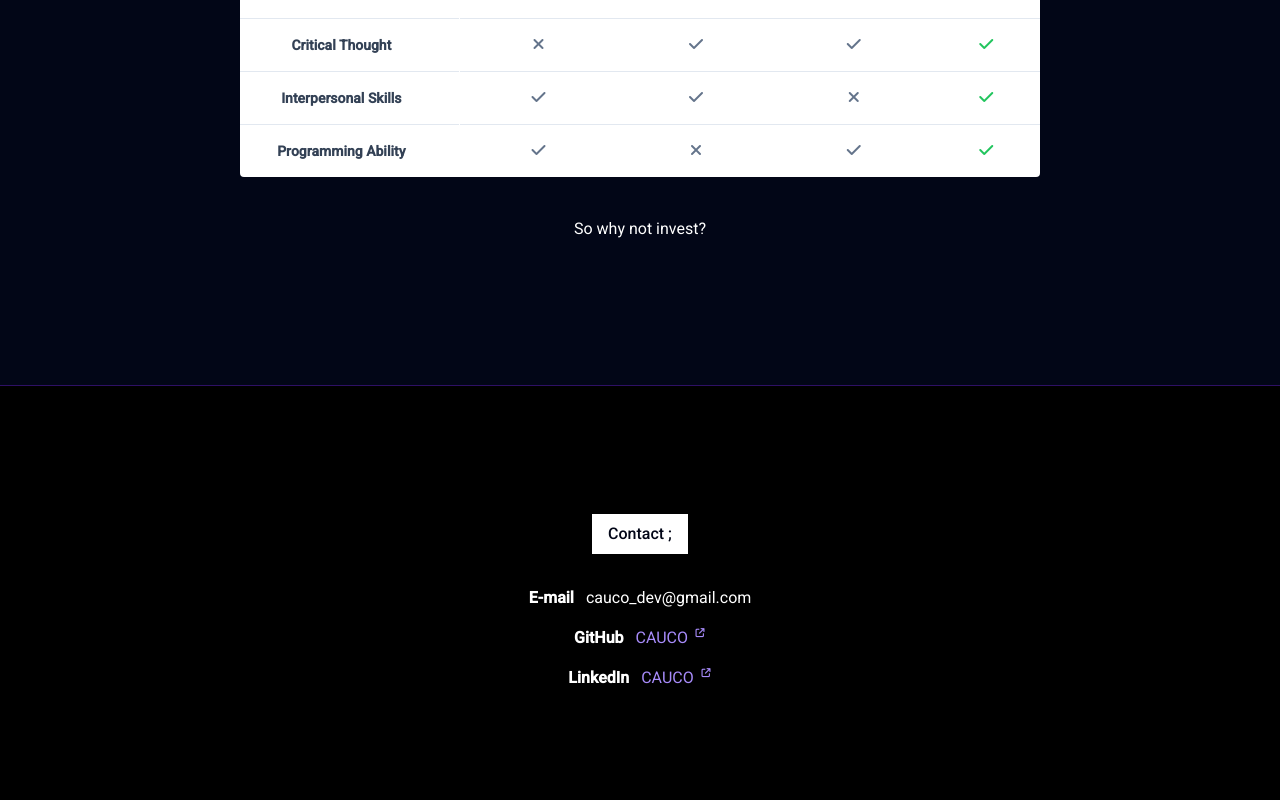
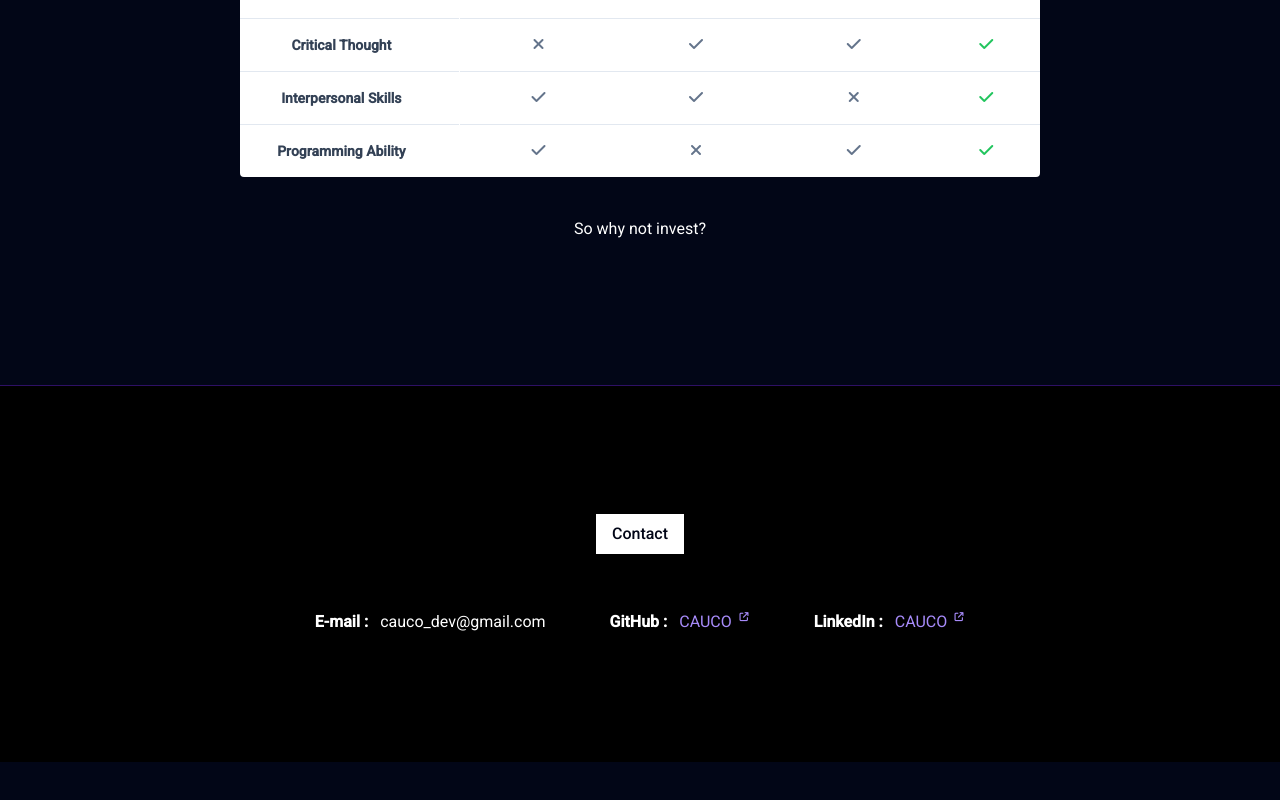
Before and after one commit to CAUCORASEKO/My_portfolio, a SvelteKit app: page / in a window 1280 px wide. Shown: the part 2940-3740 px from the top of the page. After the commit the page ends 3702 px from the top, so only its background shows below. Built offline with nearby package versions, Linux system fonts and the light colour scheme.

Commit message:
Order and modifications to the footer, color change in letters when the cursor is passed over them.

```diff
--- a/src/components/Footer.svelte
+++ b/src/components/Footer.svelte
@@ -1,26 +1,18 @@
 <!-- Alatunnisteosa -->
-<footer id="contact" class="py-20 sm:py-32 bg-black border-t border-solid border-violet-950 flex flex-col gap-4 sm:gap-8 justify-center items-center">
+<footer id="contact" class="py-20 sm:py-32 bg-black border-t border-solid border-violet-950 flex flex-col gap-4 sm:gap-8 justify-center items-center text-center text-white">
     <!-- Teksti "Ota yhteyttä minuun" -->
-    <p class="px-4 py-2 bg-white text-slate-950 font-medium">
-        Contact ;
+    <p class="px-4 py-2 bg-white text-slate-950 font-medium mb-6">
+        Contact
     </p>
     <!-- Yhteystiedot: sähköposti, GitHub ja LinkedIn -->
-    <div class="flex flex-col gap-4 items-center justify-center">
-        <p><b class="pr-2">E-mail</b> cauco_dev@gmail.com</p>
+    <div class="flex flex-col sm:flex-row gap-8 sm:gap-16 justify-center items-center">
+        <div class="flex flex-col items-center">
+            <p><b class="pr-2">E-mail :</b> cauco_dev@gmail.com</p>
+        </div>
+        <div class="flex flex-col items-center">
             <p>
-            <b class="pr-2">GitHub</b>
-            <a href="https://github.com/CAUCORASEKO" target="_blank" class="text-violet-400">
-                CAUCO
-                <sup>
-                    <span class="text-xs scale-75 pl-0.5">
-                        <i class="fa-solid fa-arrow-up-right-from-square text-xs scale-[75%]"></i>
-                    </span>
-                </sup>
-            </a>
-        </p>
-        <p>
-            <b class="pr-2">LinkedIn</b>
-            <a href="https://www.linkedin.com/in/multimedia3d/" target="_blank" class="text-violet-400">
+                <b class="pr-2">GitHub :</b>
+                <a href="https://github.com/CAUCORASEKO" target="_blank" class="text-violet-400 hover:text-violet-600 transition-colors duration-300">
                     CAUCO
                     <sup>
                         <span class="text-xs scale-75 pl-0.5">
@@ -30,15 +22,38 @@
                 </a>
             </p>
         </div>
+        <div class="flex flex-col items-center">
+            <p>
+                <b class="pr-2">LinkedIn :</b>
+                <a href="https://www.linkedin.com/in/multimedia3d/" target="_blank" class="text-violet-400 hover:text-violet-600 transition-colors duration-300">
+                    CAUCO
+                    <sup>
+                        <span class="text-xs scale-75 pl-0.5">
+                            <i class="fa-solid fa-arrow-up-right-from-square text-xs scale-[75%]"></i>
+                        </span>
+                    </sup>
+                </a>
+            </p>
+        </div>
+    </div>
 </footer>
 
-<!-- Lisäselityksiä
+<!-- Selitykset suomeksi
 
- <footer>: Footer.svelte-komponentti toimii verkkosivuston alatunnisteosana. Se sisältää yhteystiedot, jotta vierailijat voivat ottaa yhteyttä kehittäjään.
+<footer>: Tämä komponentti toimii verkkosivuston alatunnisteosana. Se sisältää yhteystiedot, jotta vierailijat voivat ottaa yhteyttä kehittäjään.
 
-Tyylitunnit:
-    py-20 sm:py-32: Määrittää alatunnisteen pystysuuntaisen välin.
+Tyyliluokat:
+    py-20 sm:py-32: Asettaa alatunnisteen pystysuoran tilan.
     bg-black: Käyttää mustaa taustaa.
-    border-t border-solid border-violet-950: Lisää kiinteän yläreunuksen tietyllä värillä.
+    border-t border-solid border-violet-950: Lisää kiinteän yläreunan, jossa on määritelty väri.
 
-Yhteystiedot-osio: Sisältää yhteystiedot, kuten sähköpostin, GitHubin ja LinkedInin, sekä linkit, jotka avautuvat uudelle välilehdelle (target="_blank").-->
+Yhteystiedot-osio: Tämä osio sisältää yhteystiedot, kuten sähköpostiosoitteen, GitHubin ja LinkedInin. Linkit avautuvat uuteen välilehteen (target="_blank").
+
+hover:text-violet-600 transition-colors duration-300: Animaatio, joka muuttaa linkkien väriä, kun kursori liikkuu niiden päälle. Transition-colors määrittelee värinvaihdon kestoksi 300 millisekuntia.
+
+flex flex-col sm:flex-row: Käyttää joustavaa asettelua, jossa elementit ovat pystysuunnassa mobiililaitteilla ja vaakasuunnassa suuremmilla näytöillä.
+
+gap-8 sm:gap-16: Asettaa elementtien välisen välin pienillä (8px) ja suuremmilla (16px) näytöillä.
+
+text-white: Asettaa tekstin värin valkoiseksi.
+-->
```
Lines whose indentation alone changed are shown as unchanged.
